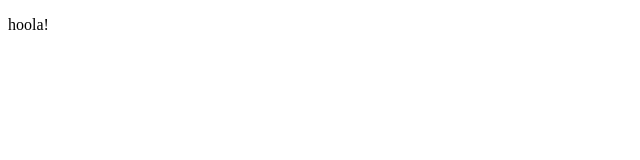
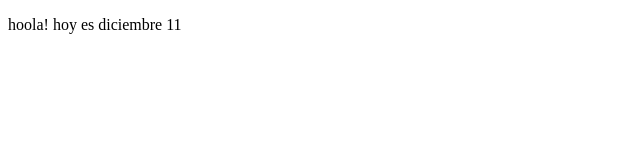
Before and after one commit to liavgit/proyectoDemoCursoPrework, a plain HTML site: page index.html in a window 1280 px wide. Shown: the whole page, without its empty margins (0-640 px from the left). Drawn offline with Linux system fonts and the light colour scheme.

Commit message:
first commit

```diff
--- a/index.html
+++ b/index.html
@@ -7,6 +7,6 @@
     <title>Hoola</title>
 </head>
 <body>
-    <p>hoola! </p>
+    <p>hoola! hoy es diciembre 11</p>
 </body>
 </html>
```
